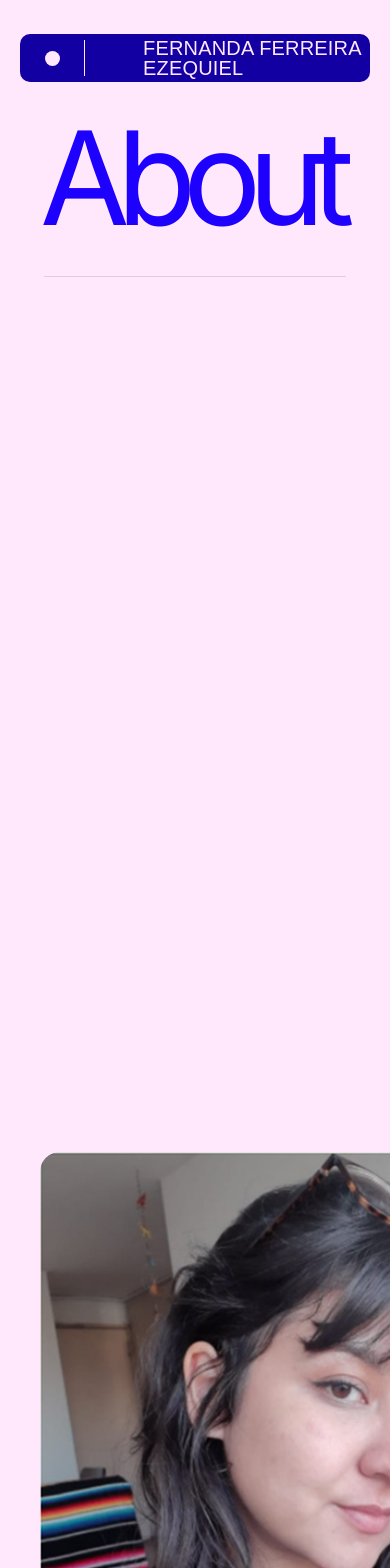
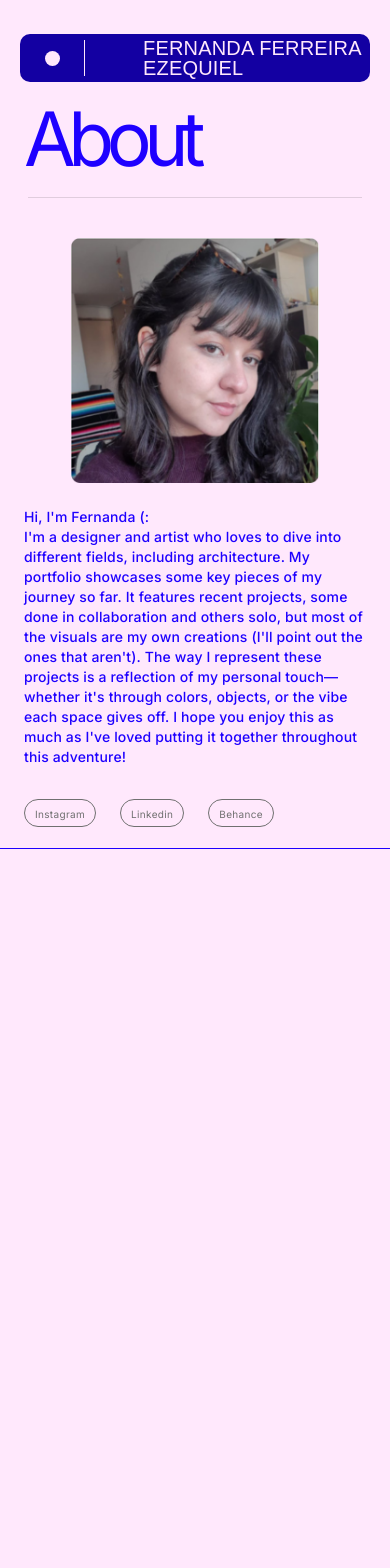
Before and after one commit to carollyb/portfolio-f, a Next.js app: page /about in a window 390 px wide. Shown: the top 1568 px of the page. After the commit the page ends 936 px from the top, so only its background shows below. Built offline with nearby package versions, Linux system fonts and the light colour scheme; a web font is replaced by a local one.

Commit message:
feat: about page responsivity

```diff
--- a/src/pages/about/index.tsx
+++ b/src/pages/about/index.tsx
@@ -2,6 +2,15 @@ import { Header } from '@/frontend/modules/header/ui/Header';
 import { Pill } from '@/frontend/modules/pill/ui/Pill';
 import { Box, Divider, Stack, Typography } from '@mui/material';
 import Image from 'next/image';
+import {
+  AboutTextSx,
+  ContentContainerSx,
+  FooterSx,
+  ImageWrapperSx,
+  SocialLinksSx,
+  TitleBoxSx,
+  TitleTextSx,
+} from './styles';
 
 export const menuItems = [
   {
@@ -21,47 +30,26 @@ export default function About() {
   return (
     <>
       <Header />
-      <Stack sx={{ paddingX: 10 }}>
-        <Box
-          sx={{
-            width: '100%',
-            height: '196px',
-            display: 'flex',
-            flexDirection: 'row',
-            alignItems: 'center',
-          }}
-        >
-          <Typography
-            variant='h1'
-            sx={{
-              color: 'primary.light',
-            }}
-          >
+      <Stack sx={{ paddingX: { sm: 10, xs: '24px' } }}>
+        <Box sx={TitleBoxSx}>
+          <Typography variant='h1' sx={TitleTextSx}>
             About
           </Typography>
         </Box>
         <Divider variant='middle' />
-        <Box
-          sx={{
-            display: 'flex',
-            flexDirection: 'row',
-
-            paddingTop: '40px',
-            gap: '42px',
-            alignItems: 'center',
-          }}
-        >
-          <Box>
-            <Image src='/about.png' alt='About Me' width={532} height={526} />
+        <Box sx={ContentContainerSx}>
+          <Box sx={ImageWrapperSx}>
+            <Image src='/about.png' alt='About Me' fill objectFit='cover' />
           </Box>
-          <Box>
-            <Typography
-              variant='body2'
-              sx={{
-                color: 'primary.light',
-              }}
-            >
-              {`Hi, I'm Fernanda (: <br /> I'm a designer and artist who loves to
+          <Box
+            sx={{
+              maxWidth: { sm: '50vw' },
+            }}
+          >
+            <Typography variant='body2' sx={AboutTextSx}>
+              {`Hi, I'm Fernanda (:`}
+              <br />
+              {`I'm a designer and artist who loves to
               dive into different fields, including architecture. My portfolio
               showcases some key pieces of my journey so far. It features recent
               projects, some done in collaboration and others solo, but most of
@@ -73,26 +61,12 @@ export default function About() {
             </Typography>
           </Box>
         </Box>
-        <Box
-          sx={{
-            display: 'flex',
-            flexDirection: 'row',
-            marginTop: '45px',
-            paddingY: '21px',
-            gap: '24px',
-          }}
-        >
+        <Box sx={SocialLinksSx}>
           {menuItems.map((item, index) => (
             <Pill key={index} link={item.link} title={item.title} />
           ))}
         </Box>
-        <Box
-          sx={{
-            height: '88px',
-            mx: '-40px',
-            borderTop: '1px solid #1E00FF',
-          }}
-        ></Box>
+        <Box sx={FooterSx}></Box>
       </Stack>
     </>
   );
--- /dev/null
+++ b/src/pages/about/styles.ts
@@ -0,0 +1,49 @@
+import { SxProps } from '@mui/material';
+
+export const TitleBoxSx: SxProps = {
+  width: '100%',
+  height: { sm: '196px', xs: '117px' },
+  display: 'flex',
+  flexDirection: 'row',
+  alignItems: 'center',
+};
+
+export const TitleTextSx: SxProps = {
+  color: 'primary.light',
+  fontSize: { sm: '140px', xs: '75px' },
+  lineHeight: { sm: '196px', xs: '90px' },
+};
+
+export const ContentContainerSx: SxProps = {
+  display: 'flex',
+  flexDirection: { sm: 'row', xs: 'column' },
+  paddingTop: '40px',
+  gap: { sm: '42px', xs: '24px' },
+  alignItems: 'center',
+};
+
+export const ImageWrapperSx: SxProps = {
+  width: { sm: '532px', xs: '248px' },
+  height: { sm: '526px', xs: '245px' },
+  position: 'relative',
+};
+
+export const AboutTextSx: SxProps = {
+  color: 'primary.light',
+  fontSize: { sm: '25px', xs: '14px' },
+  lineHeight: { sm: '40px', xs: '20px' },
+};
+
+export const SocialLinksSx: SxProps = {
+  display: 'flex',
+  flexDirection: 'row',
+  marginTop: { sm: '45px', xs: '11px' },
+  paddingY: '21px',
+  gap: '24px',
+};
+
+export const FooterSx: SxProps = {
+  height: '88px',
+  mx: '-40px',
+  borderTop: '1px solid #1E00FF',
+};
```
